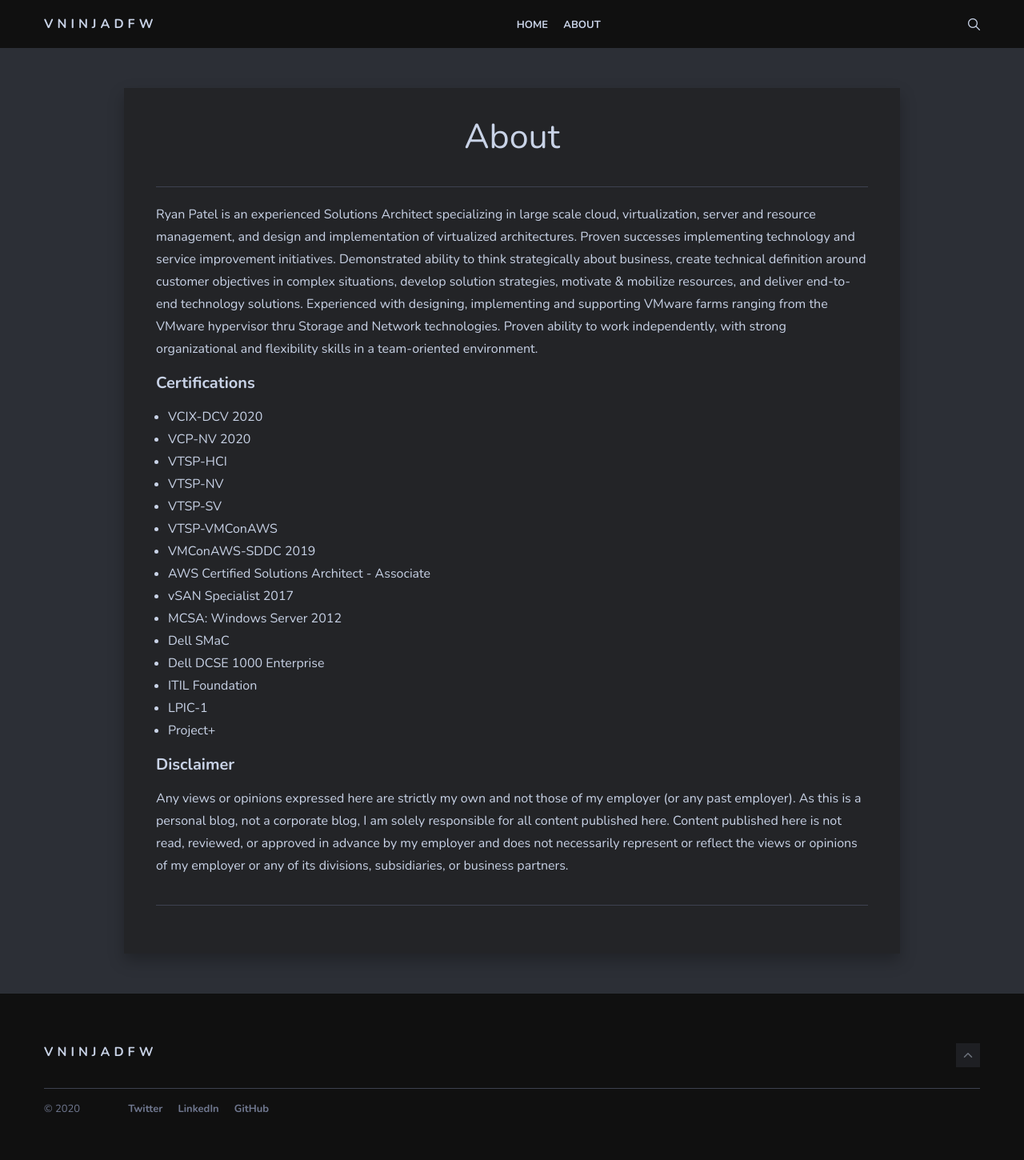
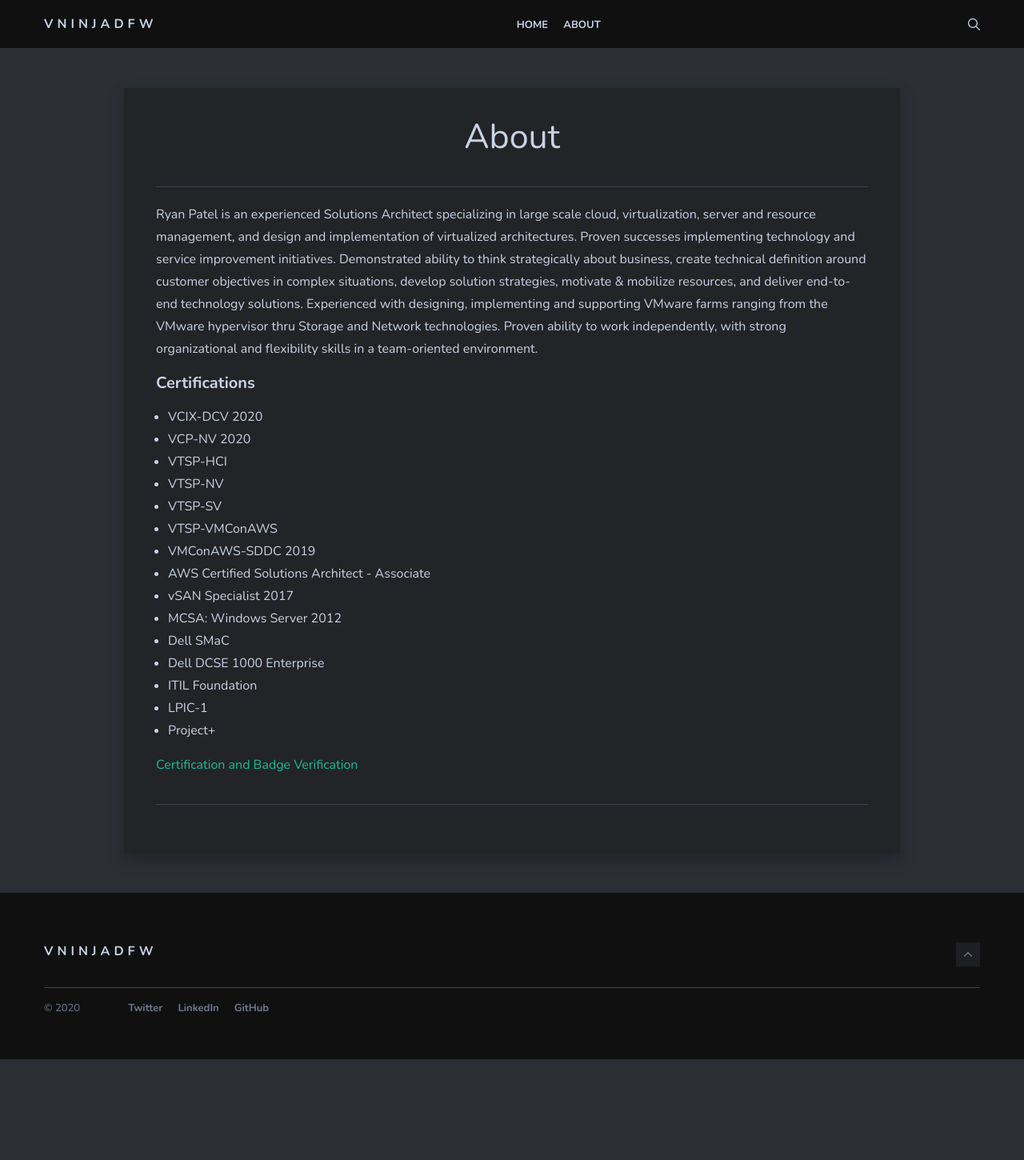
Before and after one commit to vNinjaDFW/vNinjaDFW.github.io, a Jekyll site: the page built from _pages/about.md, in a window 1280 px wide. Shown: the whole page at 80% size. Built offline with Jekyll 4.4.1, drawn with Linux system fonts in a browser that asks for light colours; nearby versions of some CDN libraries; after the commit the page ends 1324 px from its top, so only the background shows below that.

Commit message:
Add files via upload

```diff
--- a/_pages/about.md
+++ b/_pages/about.md
@@ -25,6 +25,6 @@ Ryan Patel is an experienced Solutions Architect specializing in large scale clo
 * LPIC-1
 * Project+
 
-<h4>Disclaimer</h4>
+[Certification and Badge Verification][your-acclaim]
 
-Any views or opinions expressed here are strictly my own and not those of my employer (or any past employer). As this is a personal blog, not a corporate blog, I am solely responsible for all content published here. Content published here is not read, reviewed, or approved in advance by my employer and does not necessarily represent or reflect the views or opinions of my employer or any of its divisions, subsidiaries, or business partners.
+[your-acclaim]: https://www.youracclaim.com/users/vninjadfw/badges?sort=-state_updated_at&page=1
```
